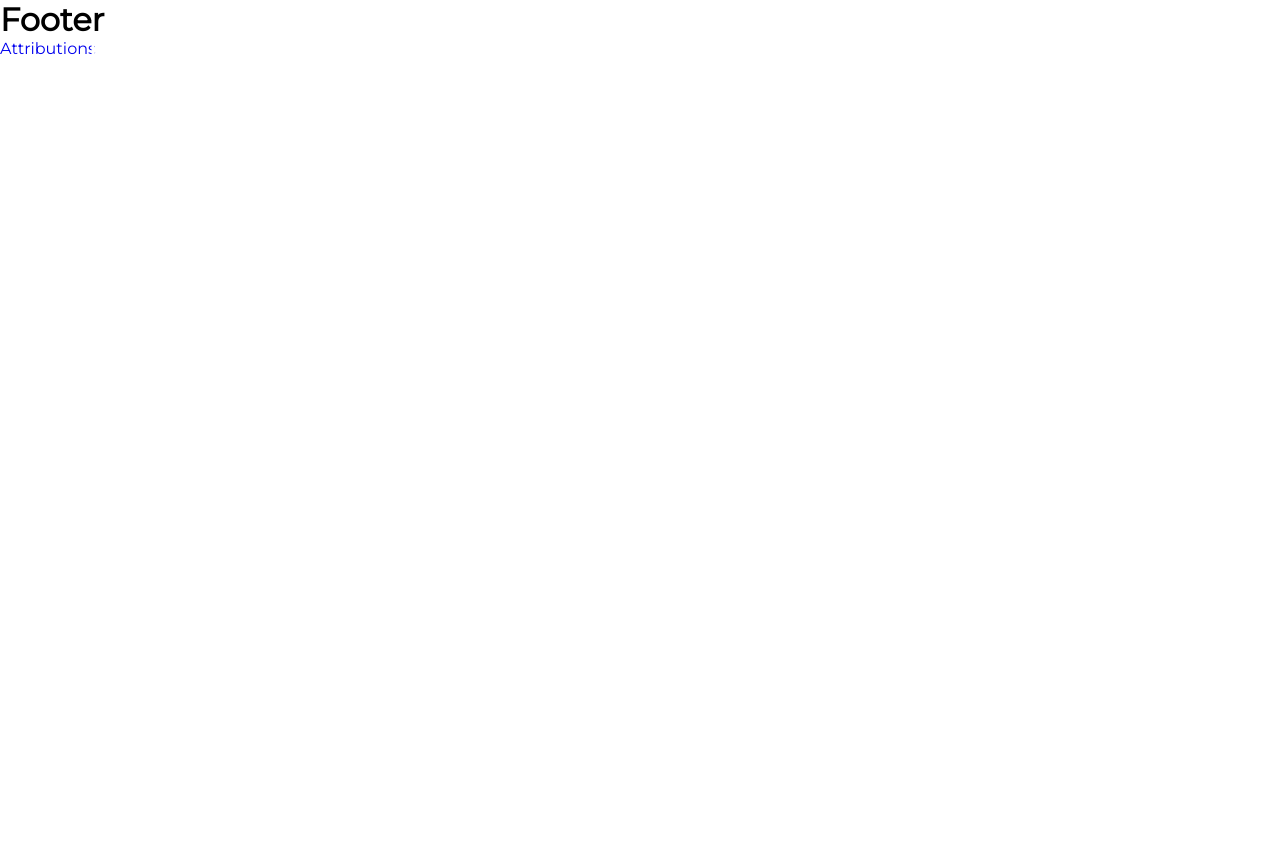
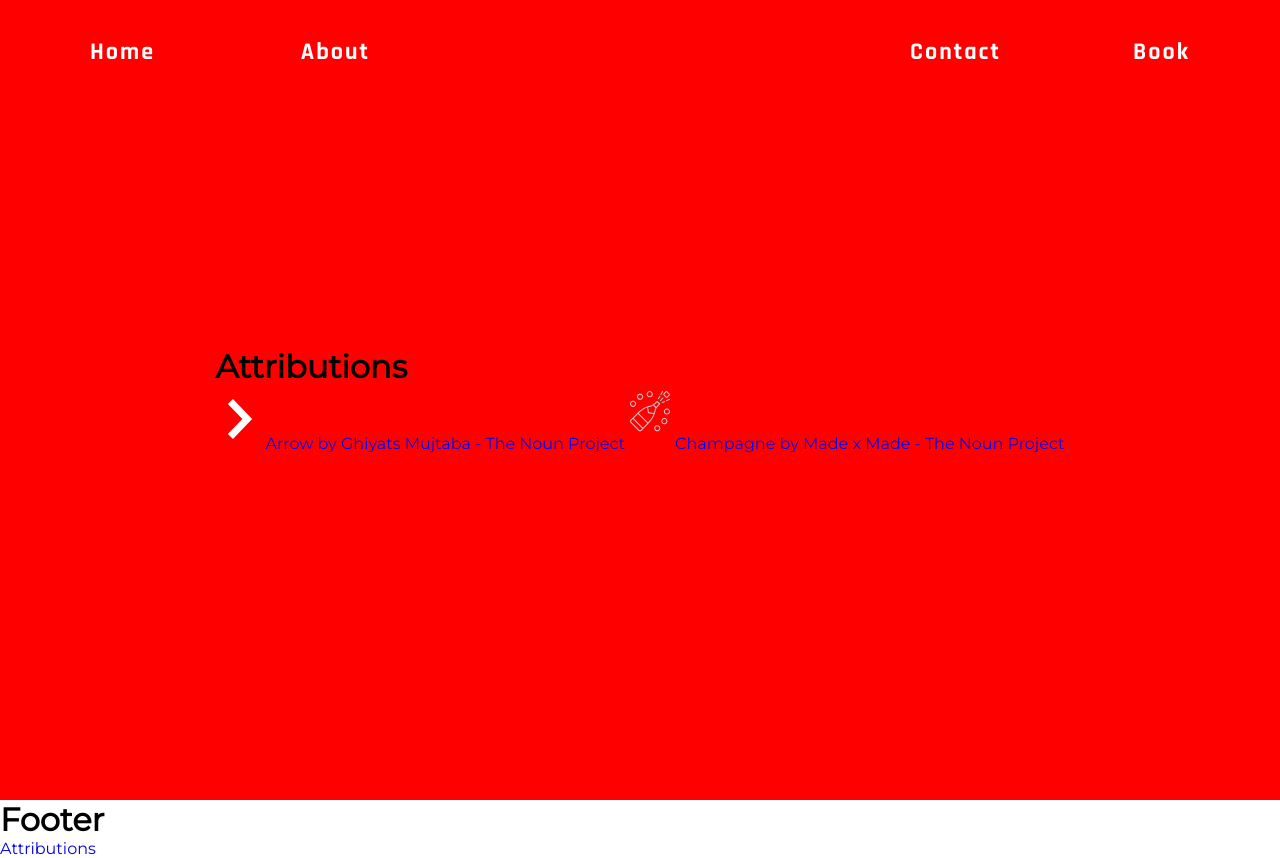
Before and after one commit to stevexero/vegasluxuryhometours, a React (Create React App) app: page /attributions in a window 1280 px wide. Before the commit the page ends 800 px from the top, so only its background shows below. Built offline with nearby package versions, Linux system fonts and the light colour scheme.

Commit message:
added attributions page

```diff
--- a/src/App.js
+++ b/src/App.js
@@ -4,6 +4,8 @@ import Navbar from './components/Navbar';
 import Footer from './components/Footer';
 
 import Home from './pages/Home';
+import Attributions from './pages/Attributions';
+
 import './App.css';
 
 function App() {
@@ -14,6 +16,9 @@ function App() {
         <Route exact path='/'>
           <Home />
         </Route>
+        <Route exact path='/attributions'>
+          <Attributions />
+        </Route>
       </Switch>
       <Footer />
     </div>
--- a/src/index.css
+++ b/src/index.css
@@ -23,6 +23,10 @@ body {
 
 a {
   text-decoration: none;
+}
+
+.page-link {
+  text-decoration: underline;
 }
 
 .text-white {
--- /dev/null
+++ b/src/pages/Attributions.css
@@ -0,0 +1,13 @@
+.Attributions {
+  background: red;
+  width: 100vw;
+  height: 100vh;
+  display: flex;
+  justify-content: center;
+  align-items: center;
+  position: relative;
+}
+
+.Attributions .Attributions-container img {
+  width: 50px;
+}
--- /dev/null
+++ b/src/pages/Attributions.js
@@ -0,0 +1,30 @@
+import Arrow from '../assets/right_arrow.svg';
+import Champagne from '../assets/champagne.svg';
+
+import './Attributions.css';
+
+const Attributions = () => {
+  return (
+    <div className='Attributions'>
+      <div className='Attributions-container'>
+        <h1>Attributions</h1>
+        <img src={Arrow} alt='arrow' />
+        <a
+          href='https://thenounproject.com/icon/arrow-2335767/'
+          target='_blank'
+          rel='noreferrer'>
+          Arrow by Ghiyats Mujtaba - The Noun Project
+        </a>
+        <img src={Champagne} alt='champagne' />
+        <a
+          href='https://thenounproject.com/icon/champagne-2154243/'
+          target='_blank'
+          rel='noreferrer'>
+          Champagne by Made x Made - The Noun Project
+        </a>
+      </div>
+    </div>
+  );
+};
+
+export default Attributions;
--- a/src/pages/sections/SubHero.js
+++ b/src/pages/sections/SubHero.js
@@ -34,7 +34,7 @@ const SubHero = () => {
           <div className='SubHero-left-footer'>
             <Link
               to='/book'
-              className='SubHero-left-link cinzel-decorative-bold-18 text-dark-gold'>
+              className='SubHero-left-link page-link cinzel-decorative-bold-18 text-dark-gold'>
               BOOK YOUR TOUR NOW
             </Link>
           </div>
```
